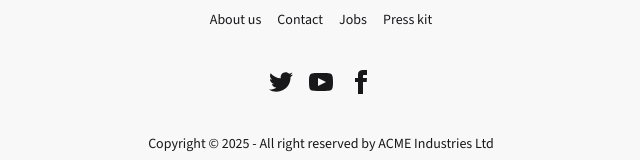
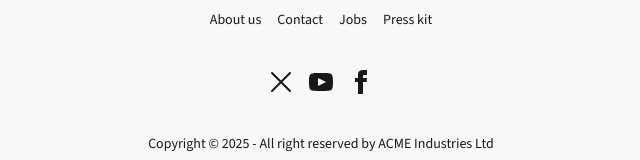
Before and after one commit to naimsadiq/moviemaster-pro-client, a React (Vite) app: page /sign-in in a window 1280 px wide. Shown: the part 910-1070 px from the top of the page, without its empty margins (319-959 px from the left). Built offline with nearby package versions, Linux system fonts and the light colour scheme; no server answers.

Commit message:
twiter logo change done

```diff
--- a/src/components/footer/Footer.jsx
+++ b/src/components/footer/Footer.jsx
@@ -20,7 +20,7 @@ const Footer = () => {
                 viewBox="0 0 24 24"
                 className="fill-current"
               >
-                <path d="M24 4.557c-.883.392-1.832.656-2.828.775 1.017-.609 1.798-1.574 2.165-2.724-.951.564-2.005.974-3.127 1.195-.897-.957-2.178-1.555-3.594-1.555-3.179 0-5.515 2.966-4.797 6.045-4.091-.205-7.719-2.165-10.148-5.144-1.29 2.213-.669 5.108 1.523 6.574-.806-.026-1.566-.247-2.229-.616-.054 2.281 1.581 4.415 3.949 4.89-.693.188-1.452.232-2.224.084.626 1.956 2.444 3.379 4.6 3.419-2.07 1.623-4.678 2.348-7.29 2.04 2.179 1.397 4.768 2.212 7.548 2.212 9.142 0 14.307-7.721 13.995-14.646.962-.695 1.797-1.562 2.457-2.549z"></path>
+                <path d="M21.707 2.293a1 1 0 0 0-1.414 0L12 10.586 3.707 2.293a1 1 0 1 0-1.414 1.414L10.586 12 2.293 20.293a1 1 0 1 0 1.414 1.414L12 13.414l8.293 8.293a1 1 0 0 0 1.414-1.414L13.414 12l8.293-8.293a1 1 0 0 0 0-1.414z"></path>
               </svg>
             </a>
             <a>
```
